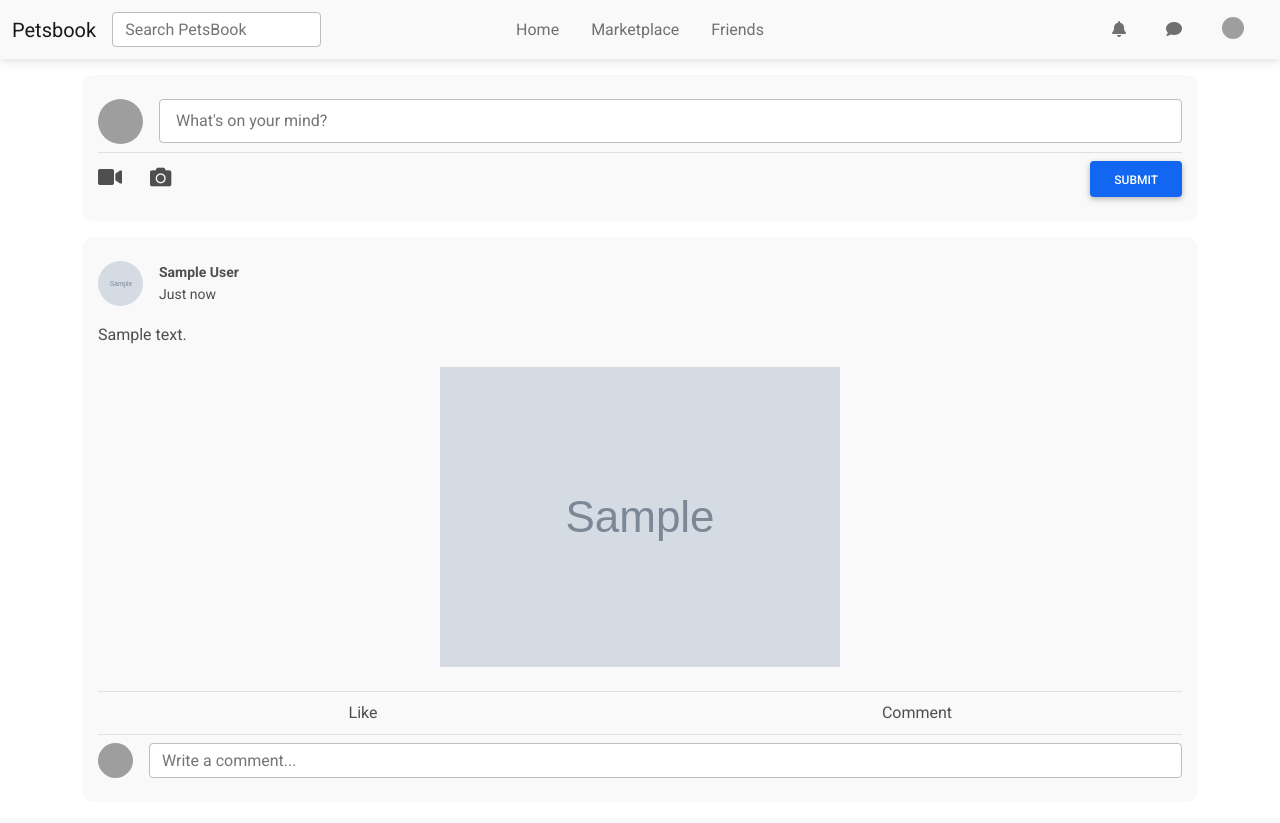
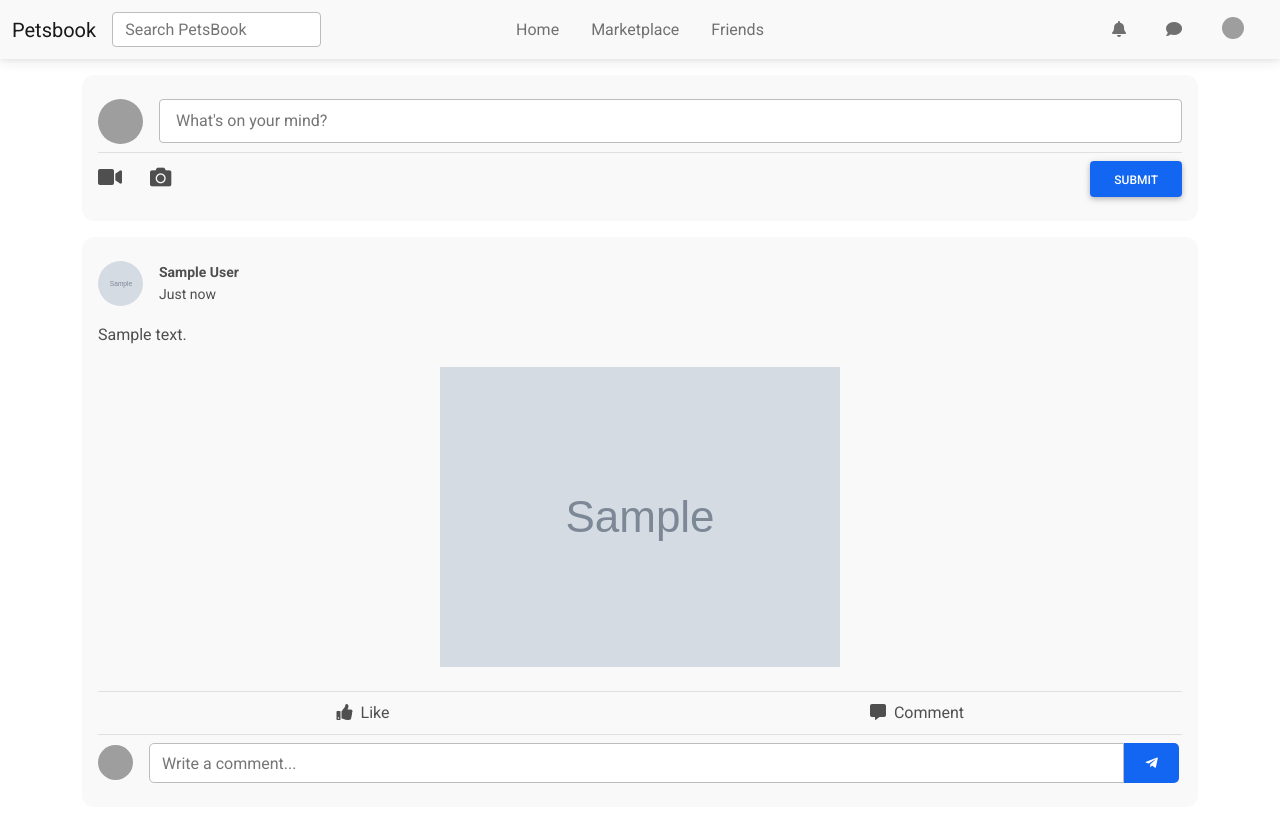
Before and after one commit to F4NSY/petsbook_ci, a CodeIgniter app: page /petsbook_ci/home in a window 1280 px wide. Before the commit the page ends 778 px from the top, so only its background shows below. Run offline with CodeIgniter, Linux system fonts and the light colour scheme; the visitor is signed in with stand-in values (Sample User, id 1); tables that the repository leaves empty or names only in its code hold one stand-in row (values such as "Sample post"); grey boxes marked "Sample" are stand-in pictures; some libraries are stand-ins or nearby versions; grey boxes are pictures that could not be loaded.

Commit message:
Modified home page and added confirm friend functionality

```diff
--- a/application/controllers/Api.php
+++ b/application/controllers/Api.php
@@ -64,6 +64,16 @@ class Api extends CI_Controller {
 		return $this->response->createResponse($this, '', '', 200, 'ok');
 	}
 
+	public function confirmFriend() {
+        $addFriendParam = array(
+            'senderId' => $this->input->post('senderId'),
+            'receiverId' => $this->session->userdata('userId'),
+        );
+		$this->Api_Model->confirmFriend($addFriendParam);
+
+		return $this->response->createResponse($this, '', '', 200, 'ok');
+	}
+
     public function getFriends()
 	{
         if($this->input->method() != 'get') {
@@ -108,7 +118,7 @@ class Api extends CI_Controller {
 			}
 			if($this->input->get('query') == 'requests') {
 				$cardButton = '
-					<button type="button" class="btn btn-primary">Confirm</button>
+					<button type="button" class="btn btn-primary" onclick="confirmFriend(\'' . $friends[$i]['userId'] . '\', \'requests\')">Confirm</button>
 					<button type="button" class="btn">Delete</button>
 				';
 			}
@@ -315,8 +325,8 @@ class Api extends CI_Controller {
 					</div>' : '') .
 					'<div class="py-2 border-bottom border-top">
 						<div class="row text-center">
-							<div class="col">Like</div>
-							<div class="col">Comment</div>
+							<div class="col cursor-pointer like-post" data-like-post="' . $post['postId'] . '"><i class="fas fa-thumbs-up me-2"></i>Like</div>
+							<div class="col cursor-pointer" onclick="comment(\'' . $post['postId'] . '\')"><i class="fas fa-comment-alt me-2"></i>Comment</div>
 						</div>
 					</div>
 					<div class="py-2">
@@ -328,9 +338,10 @@ class Api extends CI_Controller {
 								width="35"
 								style="object-fit: cover;"
 							/>
-							<div class="flex-grow-1 fs-7">
-								<input type="text" name="" id="" class="form-control form-control" placeholder="Write a comment...">
-							</div>
+							<form class="d-flex flex-grow-1 fs-7">
+								<input type="text" name="comment" id="comment-' . $post['postId'] . '" class="form-control form-control input-content" placeholder="Write a comment...">
+								<button class="submit bg-primary" type="submit"><i class="fab fa-telegram-plane"></i></button>
+							</form>
 						</div>
 					</div>
 				</div>
--- a/application/models/Api_Model.php
+++ b/application/models/Api_Model.php
@@ -42,6 +42,12 @@ class Api_Model extends CI_Model {
 		}else{
 			return false;
 		}
+	}
+
+	public function confirmFriend($param){
+		$this->db->set(array('status' => 'Accepted'));
+        $this->db->where($param);
+        $this->db->update('user_friends');
 	}
 
 	public function getAllFriends(){
@@ -107,7 +113,7 @@ class Api_Model extends CI_Model {
 	}
 
 	public function getPosts() {
-		$query = "SELECT users.profilePicture, users.firstName, users.lastName, posts.createdAt, posts.content, posts.image, posts.video FROM posts LEFT JOIN users ON posts.userId = users.userId WHERE posts.userId = '" . $this->session->userdata('userId') . "' OR posts.userId IN (SELECT users.userId FROM users LEFT JOIN user_friends ON users.userId = user_friends.senderId OR users.userId = user_friends.receiverId WHERE user_friends.id IS NOT NULL AND user_friends.status = 'Accepted' AND ((user_friends.senderId = '" . $this->session->userdata('userId') . "' AND user_friends.receiverId = users.userId) OR (user_friends.receiverId = '" . $this->session->userdata('userId') . "' AND user_friends.senderId = users.userId))) ORDER BY posts.createdAt DESC;";
+		$query = "SELECT posts.postId, posts.content, posts.image, posts.video, posts.createdAt, users.firstName, users.lastName, users.profilePicture FROM posts LEFT JOIN users ON posts.userId = users.userId WHERE posts.userId = '" . $this->session->userdata('userId') . "' OR posts.userId IN (SELECT users.userId FROM users LEFT JOIN user_friends ON users.userId = user_friends.senderId OR users.userId = user_friends.receiverId WHERE user_friends.id IS NOT NULL AND user_friends.status = 'Accepted' AND ((user_friends.senderId = '" . $this->session->userdata('userId') . "' AND user_friends.receiverId = users.userId) OR (user_friends.receiverId = '" . $this->session->userdata('userId') . "' AND user_friends.senderId = users.userId))) ORDER BY posts.createdAt DESC;";
 
 		return $this->db->query($query)->result_array();
 	}
--- a/application/views/user/home.php
+++ b/application/views/user/home.php
@@ -1,3 +1,4 @@
+<link rel="stylesheet" href="<?= base_url(); ?>assets/css/home.css">
 <div class="container">
     <?php $attribute = array('id' => 'postingForm', 'class' => 'bg-light my-3 p-3 rounded-6', 'novalidate' => 'novalidate', 'autocomplete' => 'off');
           echo form_open('', $attribute); ?>
--- /dev/null
+++ b/assets/css/home.css
@@ -0,0 +1,11 @@
+.post-file-container input {
+	display: none;
+}
+.swiperImg {
+	width: 100%;
+	height: 300px;
+	object-fit: contain;
+}
+.liked {
+    color: blue
+}
--- a/assets/css/styles.css
+++ b/assets/css/styles.css
@@ -1,4 +1,6 @@
 :root {
+	--primary-color: #1266f1;
+	--secondary-color: #6c757d;
 	--navbar-height: 58.594px;
 	--vh-100-less-navbar: calc(100vh - var(--navbar-height));
 }
@@ -56,15 +58,20 @@
 	width: 45px;
 	background-color: rgba(33, 37, 37, 0.15);
 }
+.submit {
+	height: 40px;
+	width: 55px;
+	border: none;
+	border-radius: 0 5px 5px 0;
+	color: white;
+}
+.input-content {
+	height: 40px;
+	width: calc(100% - 58px);
+	border-radius: 5px 0 0 5px;
+	outline: none;
+}
 .spinner-custom-size {
 	width: 12px;
 	height: 12px;
 }
-.post-file-container input {
-	display: none;
-}
-.swiperImg {
-	width: 100%;
-	height: 300px;
-	object-fit: contain;
-}
--- a/assets/js/constants/chat-string-constants.js
+++ b/assets/js/constants/chat-string-constants.js
@@ -50,13 +50,13 @@ function createChatHeader(hasBack, user) {
             </div>
             <form id="chatForm" class="chat-typing-area px-3 d-flex align-items-center justify-content-between" enctype="multipart/form-data">
                 <div id="chatImageContainer">
-                    <label for="chatImage" id="chatImageLabel" class="me-2">
+                    <label for="chatImage" id="chatImageLabel" class="bg-primary me-2">
                         <i class="fas fa-images"></i>
                     </label>
                     <input type="file" name="chatImage" id="chatImage" accept="image/*">
                 </div>
-                <input type="text" id="chatContent" name="chatContent" autocomplete="off" placeholder="Type something...">
-                <button id="submitChat" type="submit"><i class="fab fa-telegram-plane"></i></button>
+                <input type="text" class="form-control form-control input-content" name="chatContent" autocomplete="off" placeholder="Type something...">
+                <button class="submit bg-primary" type="submit"><i class="fab fa-telegram-plane"></i></button>
             </form>
         </div>
         `;
--- a/assets/js/home.js
+++ b/assets/js/home.js
@@ -1,3 +1,4 @@
+var calculatePostTimeInterval;
 getPosts();
 const swiper = new Swiper(".swiper", {
 	// Navigation arrows
@@ -12,12 +13,18 @@ function getPosts() {
 		type: "get",
 		success: function (response) {
 			$("#home-page-contents").html(response.html);
-			var calculatePostTimeInterval = setInterval(() => {
+			calculatePostTimeInterval = setInterval(() => {
 				$(".post-time").each(function () {
 					var postTime = $(this).data("post-time");
 					if (calculatePostTime(postTime) == postTime)
 						$(this).removeClass("post-time");
 					$(this).text(calculatePostTime(postTime));
+				});
+				$(".like-post").each(function () {
+					$(this).click(function (event) {
+						event.stopImmediatePropagation();
+						$(this).toggleClass("liked");
+					});
 				});
 			}, 1000);
 		},
@@ -25,6 +32,9 @@ function getPosts() {
 			console.log(error);
 		},
 	});
+}
+function comment(postIdParam) {
+	$(`#comment-${postIdParam}`).focus();
 }
 $("#postingForm").submit(function (e) {
 	e.preventDefault();
```
Also changed, not shown: assets/css/chat.css (+2 -18 lines), assets/js/friends.js (+15 -0 lines).
